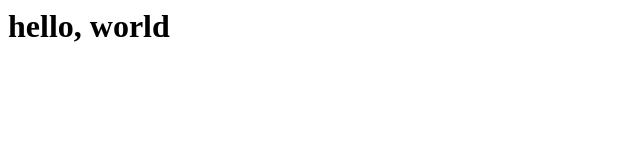
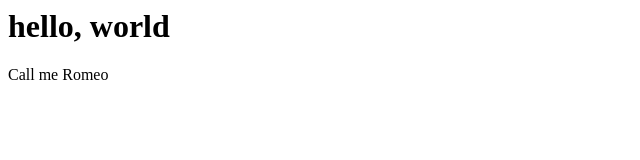
Before and after one commit to kpejiga1/website, a plain HTML site: page index.html in a window 1280 px wide. Shown: the full height of the page, 0-640 px from the left. Drawn offline with Linux system fonts and the light colour scheme.

```diff
--- a/index.html
+++ b/index.html
@@ -1 +1,2 @@
 <h1>hello, world</h1>
+<p>Call me Romeo</p>
```
Also changed, not shown: 1 other file.
